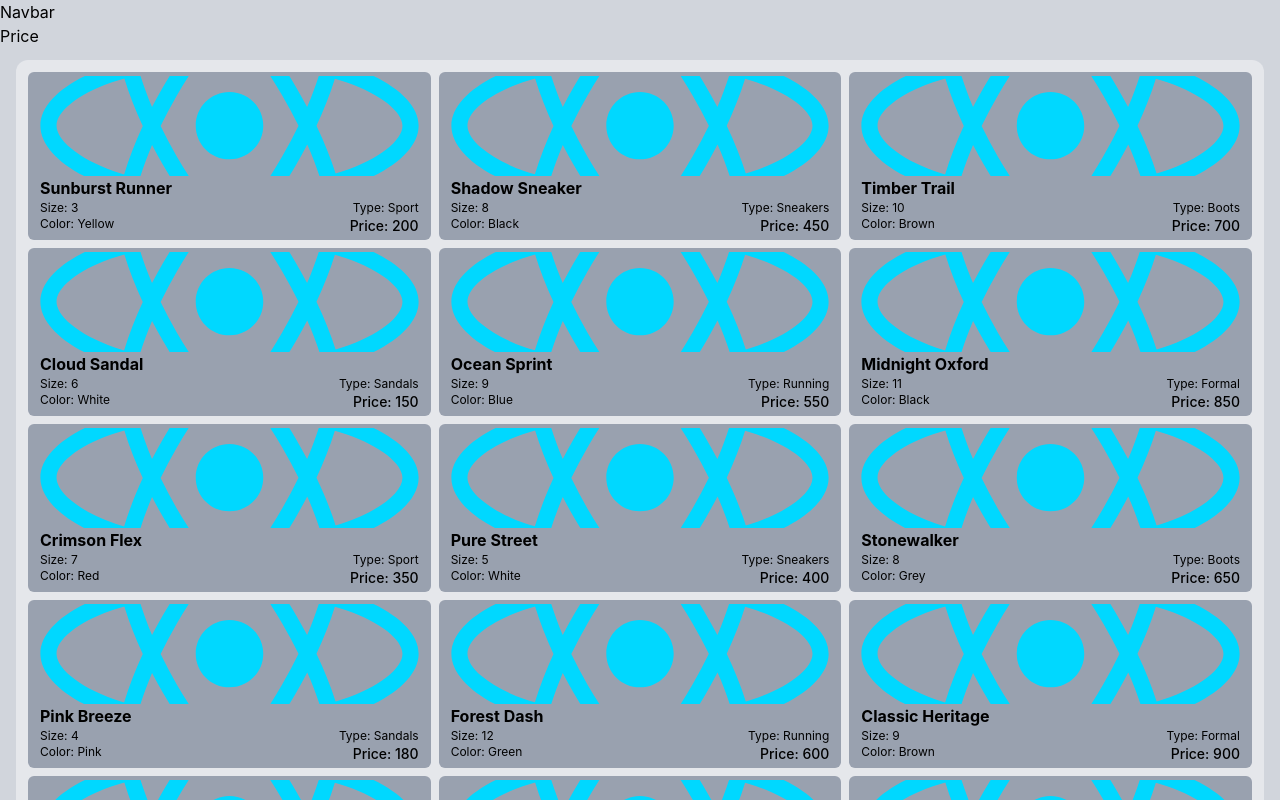
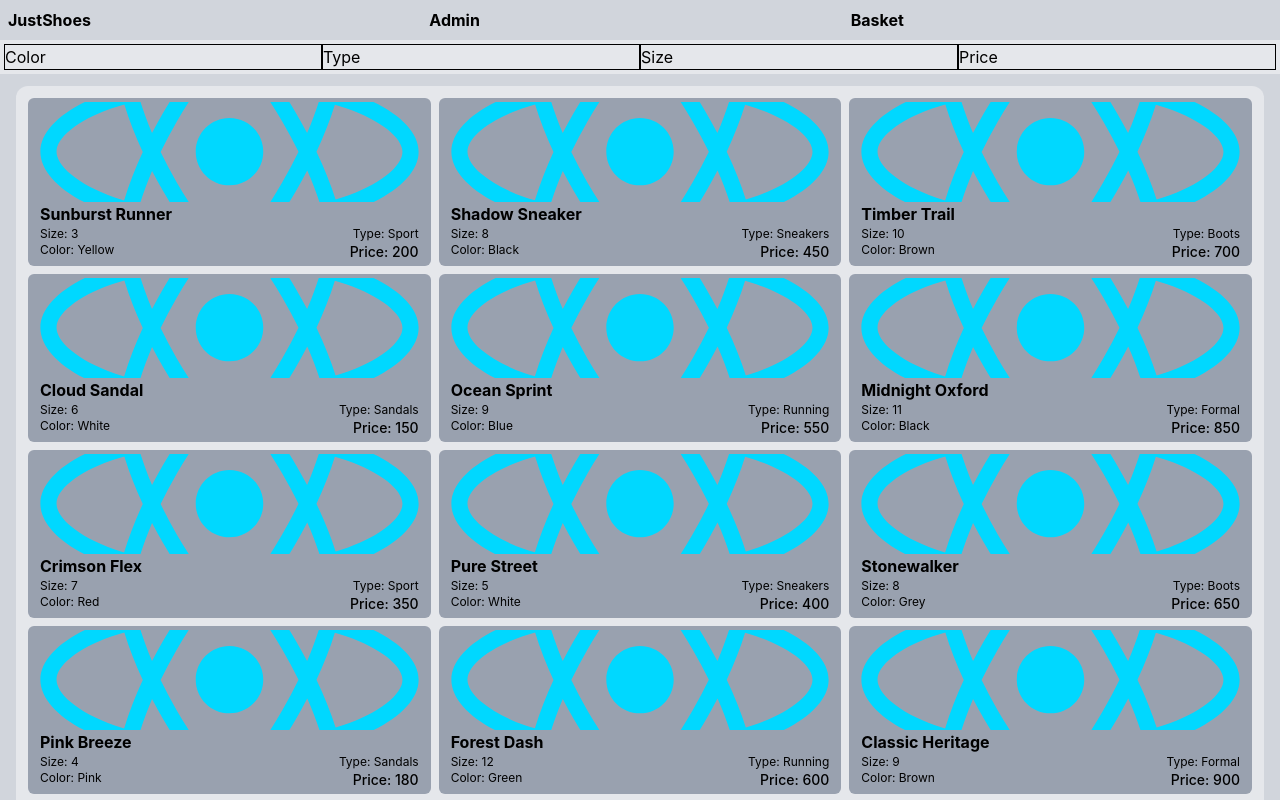
Before and after one commit to FrederikKristensen/justShoes, a React (Vite) app: page / in a window 1280 px wide. Shown: the top 800 px of the page. Built offline with nearby package versions, Linux system fonts and the light colour scheme.

Commit message:
Quick styling of a sort bar and a quick navigation bar

```diff
--- a/src/App.tsx
+++ b/src/App.tsx
@@ -2,6 +2,7 @@ import { useState } from 'react';
 import './App.css';
 import Shocard from './components/Shocard';
 import Shoes from './Shoes';
+import Navbar from './components/Navbar';
 
 function App() {
   const [data, setData] = useState(Shoes);
@@ -10,14 +11,27 @@ function App() {
     const listData = [...Shoes];
     if (type == 'price') {
       listData.sort((a, b) => a.price - b.price);
+    } else if (type == 'size') {
+      listData.sort((a, b) => a.size - b.size);
     }
     setData(listData);
   };
 
   return (
     <main>
-      <div>Navbar</div>
-      <div onClick={() => handleSort('price')}>Price</div>
+      <nav>
+        <Navbar />
+      </nav>
+      <div className="bg-gray-200 grid grid-cols-4 p-1">
+        <div className="border">Color</div>
+        <div className="border">Type</div>
+        <div className="border" onClick={() => handleSort('size')}>
+          Size
+        </div>
+        <div className="border" onClick={() => handleSort('price')}>
+          Price
+        </div>
+      </div>
       <div className="grid grid-cols-3 gap-2 mx-4 mt-3 p-3 rounded-xl bg-gray-200">
         {data.map((e) => {
           return (
--- /dev/null
+++ b/src/components/Navbar.tsx
@@ -0,0 +1,11 @@
+const Navbar = () => {
+  return (
+    <div className="grid grid-cols-3 p-2 font-bold">
+      <div>JustShoes</div>
+      <div>Admin</div>
+      <div>Basket</div>
+    </div>
+  );
+};
+
+export default Navbar;
```
